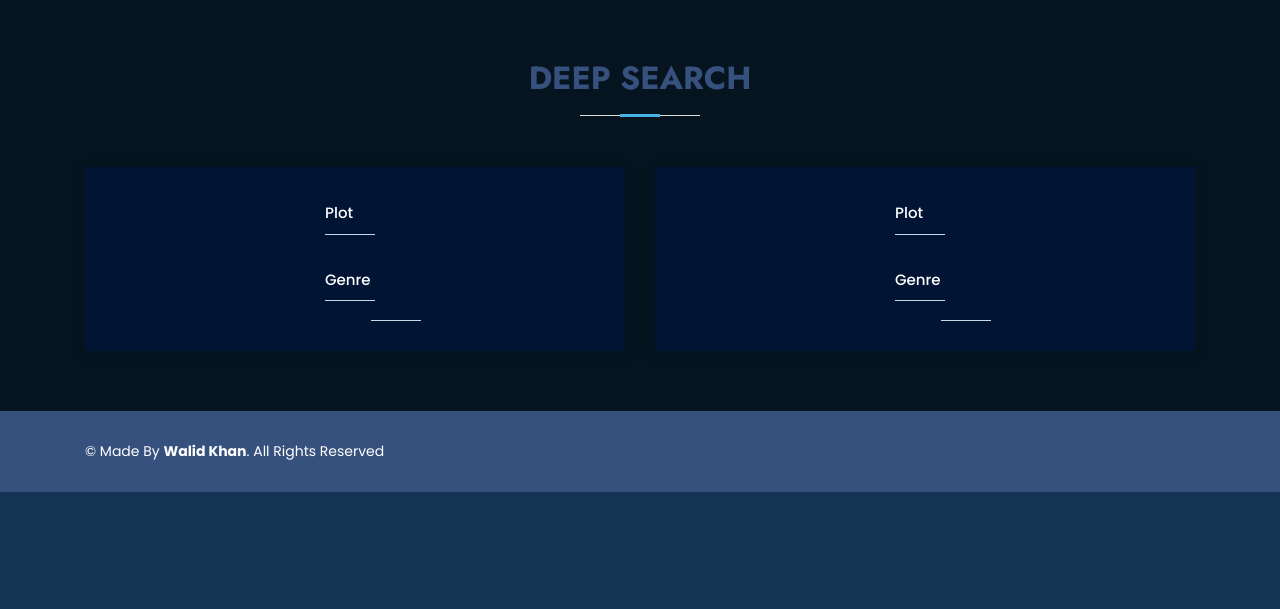
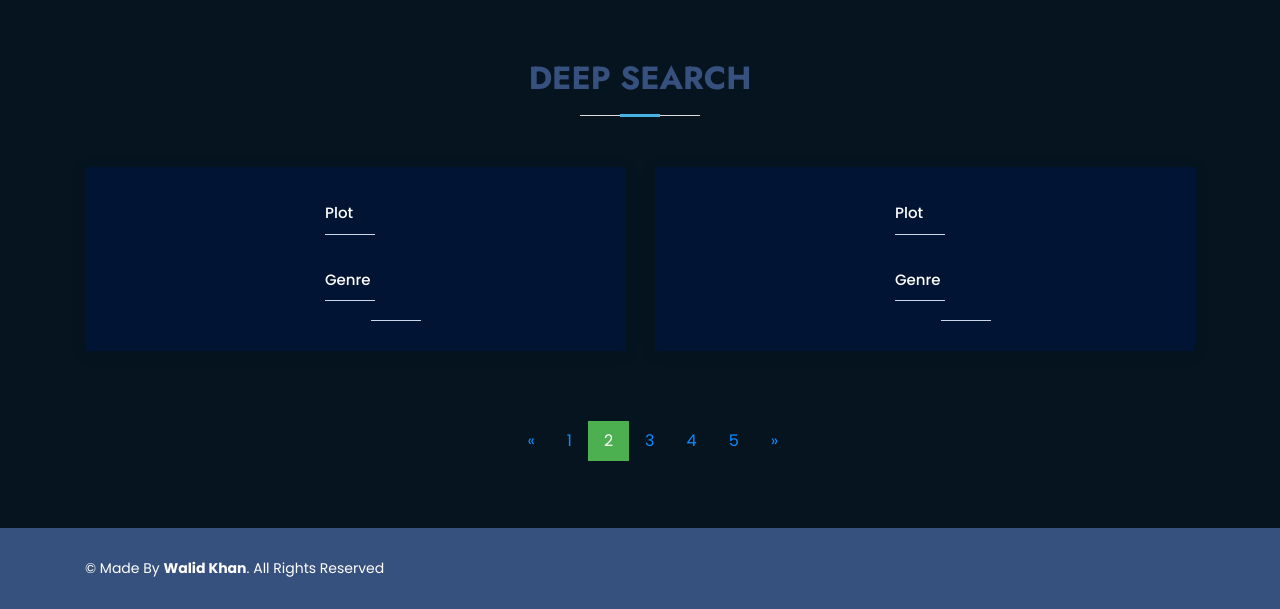
Before and after one commit to walid101/Cinemix, a Django app: page / in a window 1280 px wide. Shown: the part 1001-1610 px from the top of the page. Before the commit the page ends 1493 px from the top, so only its background shows below. Run offline with Django 3.2, Linux system fonts and the light colour scheme; some libraries are stand-ins or nearby versions.

Commit message:
Started Pagination - Prototype 1.

```diff
--- a/moviesite/templates/home.html
+++ b/moviesite/templates/home.html
@@ -361,6 +361,68 @@
           {% endfor %}
         </div>
       </div>
+      <style>
+        .pagination {
+          display: inline-block;
+        }
+
+        .pagination a {
+          float: left;
+          padding: 8px 16px;
+          text-decoration: none;
+          transition: background-color .3s;
+          color:rgb(11, 141, 255);
+        }
+
+        .pagination a.active {
+          background-color: #4CAF50;
+          color: white;
+        }
+
+        .pagination a:hover:not(.active) {background-color: #ddd;}
+        </style>
+        <script>
+          function getUrl() {
+            return window.location.href;
+          }
+          function httpGet(theUrl)
+          {
+              var http = new XMLHttpRequest();
+              http.open( "GET", theUrl, true ); // false for synchronous request\
+              http.send( 'name=Walid' );
+          }
+          function post(path, key, val, method='get') {
+            // The rest of this code assumes you are not using a library.
+            // It can be made less verbose if you use one.
+            const form = document.createElement('form');
+            form.method = method;
+            form.action = path;
+            const hiddenField = document.createElement('input');
+            hiddenField.type = 'hidden';
+            hiddenField.name = "url";
+            hiddenField.value = getUrl();
+            form.appendChild(hiddenField);
+
+            const extraField = document.createElement('input');
+            extraField.type = 'hidden';
+            extraField.name = key;
+            extraField.value = val;
+            form.appendChild(extraField);
+            document.body.appendChild(form);
+            form.submit();
+          }
+        </script>
+          <div class="pagination" style="padding-left: 38%;padding-top: 70px;text-align: center;">
+            <form action="page" method="get" style="margin-left: 25px;">
+              <a href="page">&laquo;</a>
+              <a href="javascript:post('page', 'page_num', '1')">1</a>
+              <a href="javascript:post('page', 'page_num', '2')" class="active">2</a>
+              <a href="javascript:post('page', 'page_num', '3')">3</a>
+              <a href="javascript:post('page', 'page_num', '4')">4</a>
+              <a href="javascript:post('page', 'page_num', '5')">5</a>
+              <a href="page">&raquo;</a>
+            </form>
+          </div>
     </section><!-- End Team Section -->
   </main><!-- End #main -->
 
--- a/moviesite/views.py
+++ b/moviesite/views.py
@@ -64,3 +64,6 @@ async def home(request):
 
 def page(request):
      print("new page requested!")
+     print("Request : " + str(request.GET))
+     return render(request, context={"desc": [], "desc_rem": [], "movie_sect1": [],
+                                                 "movie_sect2": [], "movie_sect3": [],"movie_rem": [],"deep_movies": []},)
```
